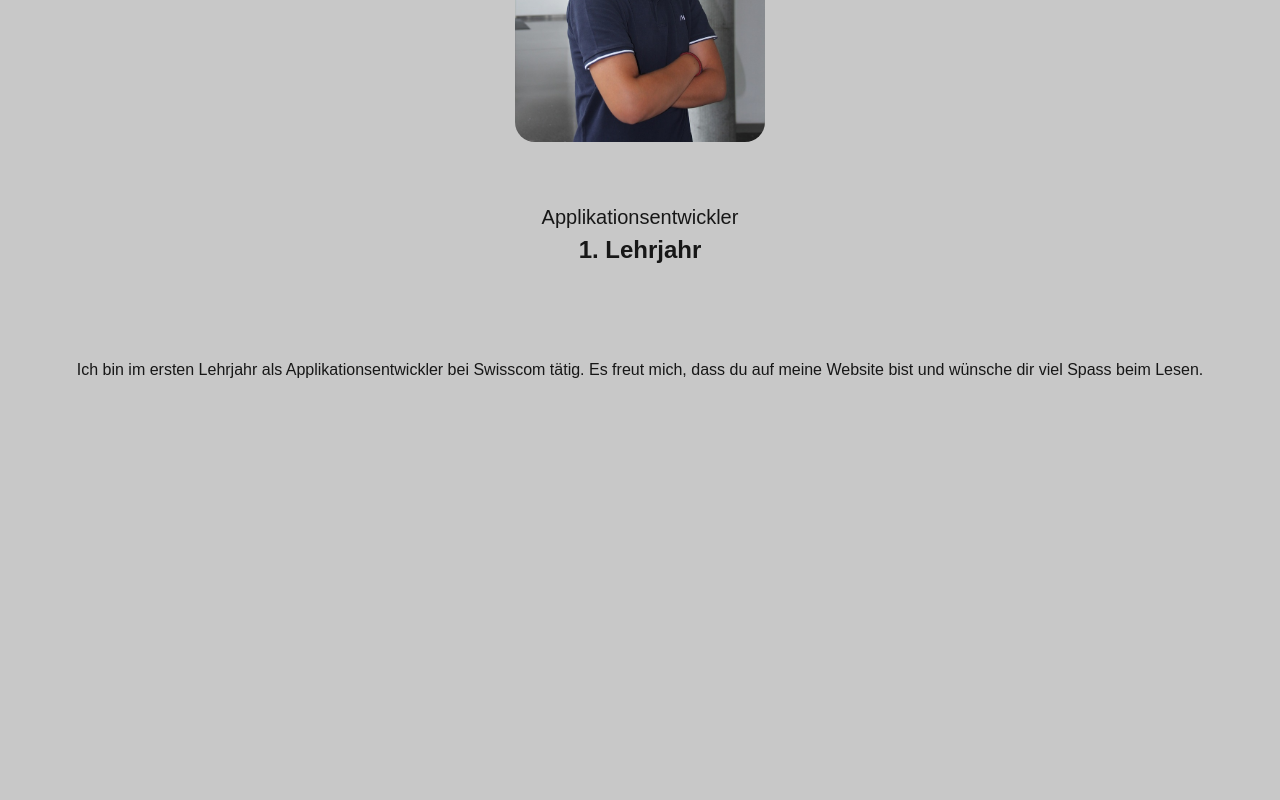
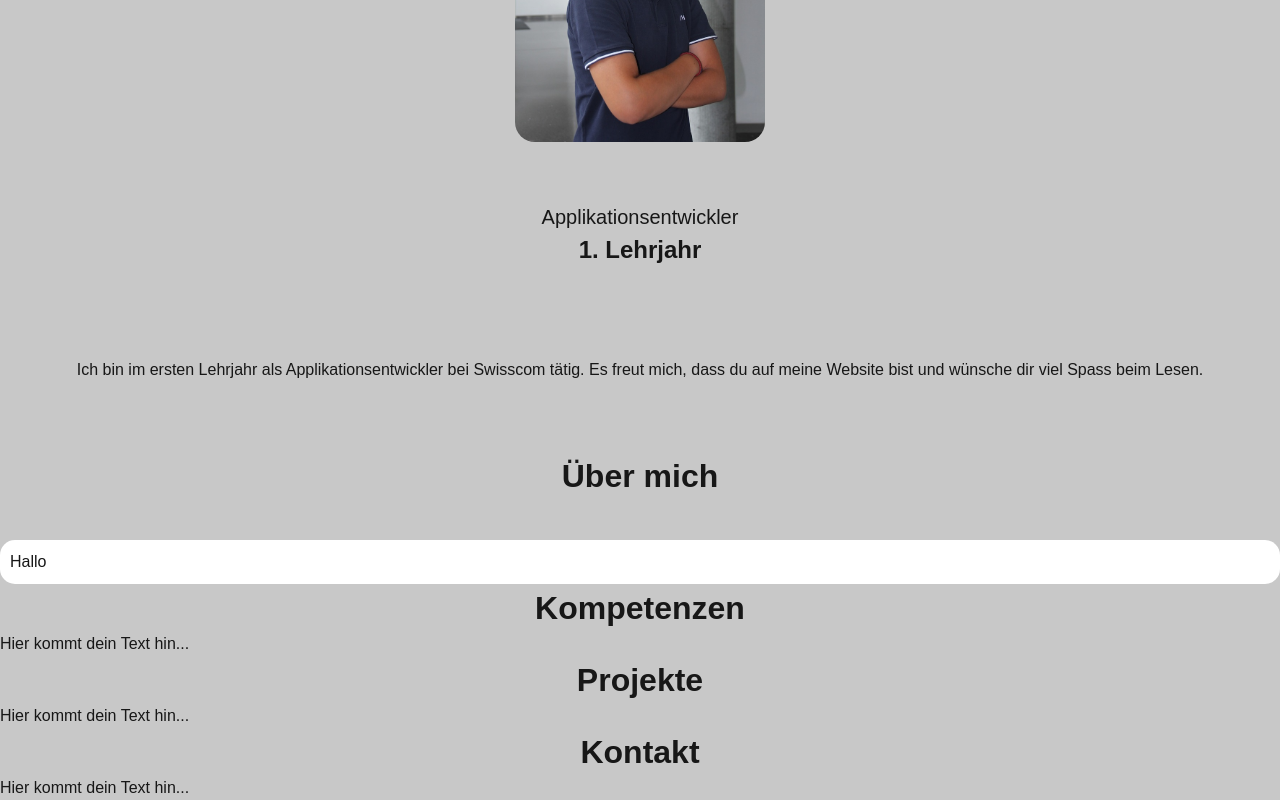
Before and after one commit to Luka201011/my-portfolio, a Next.js app: page / in a window 1280 px wide. Shown: the part 412-1212 px from the top of the page. Before the commit the page ends 824 px from the top, so only its background shows below. Built offline with nearby package versions, Linux system fonts and the light colour scheme.

Commit message:
Haupttitel hinzugefügt

```diff
--- a/app/globals.css
+++ b/app/globals.css
@@ -25,24 +25,6 @@ body {
 .flag-icon {
   width: 40px;
   height: auto;
-}
-
-/* Home Page Styles */
-
-.Homeh1 {
-  font-size: 1.5rem;
-  font-weight: bold;
-}
-
-.Homeh2 {
-  font-size: 1.25rem;
-  font-weight: normal;
-}
-
-.Homeimg {
-  width: 250px;
-  height: auto;
-  border-radius: 20px;
 }
 
 /* flex Utility classes */
@@ -73,8 +55,46 @@ body {
   margin-top: 60px;
 }
 
+.marginT-4 {
+  margin-top: 40px;
+}
+
 /* padding utility class */
 
 .padding-3 {
   padding: 30px;
 }
+
+/* section styles overall */
+
+.title {
+  font-size: 2rem;
+  font-weight: bold;
+}
+
+.card-body {
+  background-color: rgb(255, 255, 255);
+  border-radius: 15px;
+  height: auto;
+  padding: 10px;
+}
+
+/* Home Page Styles */
+
+.Homeh1 {
+  font-size: 1.5rem;
+  font-weight: bold;
+}
+
+.Homeh2 {
+  font-size: 1.25rem;
+  font-weight: normal;
+}
+
+.Homeimg {
+  width: 250px;
+  height: auto;
+  border-radius: 20px;
+}
+
+/* about me styles */
--- a/app/page.tsx
+++ b/app/page.tsx
@@ -1,3 +1,8 @@
+import AboutSection from "../components/sections/about";
+import CompetencesSection from "../components/sections/competences";
+import ProjectsSection from "../components/sections/projects";
+import ContactSection from "../components/sections/contact";
+
 export default function Home() {
   return (
     <>
@@ -27,6 +32,14 @@ export default function Home() {
           </p>
         </div>
       </div>
+
+      <AboutSection />
+
+      <CompetencesSection />
+
+      <ProjectsSection />
+
+      <ContactSection />
     </>
   );
 }
--- a/components/sections/about.tsx
+++ b/components/sections/about.tsx
@@ -0,0 +1,12 @@
+export default function AboutSection() {
+  return (
+    <section id="about" className="marginT-4">
+      <div>
+        <h2 className="center-Text title">Über mich</h2>
+      </div>
+      <div className="card-body marginT-4">
+        <p>Hallo</p>
+      </div>
+    </section>
+  );
+}
--- /dev/null
+++ b/components/sections/competences.tsx
@@ -0,0 +1,8 @@
+export default function CompetencesSection() {
+  return (
+    <section id="competences" className="">
+      <h2 className="center-Text title">Kompetenzen</h2>
+      <p>Hier kommt dein Text hin...</p>
+    </section>
+  );
+}
--- a/components/sections/contact.tsx
+++ b/components/sections/contact.tsx
@@ -0,0 +1,8 @@
+export default function ContactSection() {
+  return (
+    <section id="contact" className="">
+      <h2 className="center-Text title">Kontakt</h2>
+      <p>Hier kommt dein Text hin...</p>
+    </section>
+  );
+}
--- a/components/sections/projects.tsx
+++ b/components/sections/projects.tsx
@@ -0,0 +1,8 @@
+export default function ProjectsSection() {
+  return (
+    <section id="projects" className="">
+      <h2 className="center-Text title">Projekte</h2>
+      <p>Hier kommt dein Text hin...</p>
+    </section>
+  );
+}
```
Also changed, not shown: components/sections/competencies.tsx (deleted).
